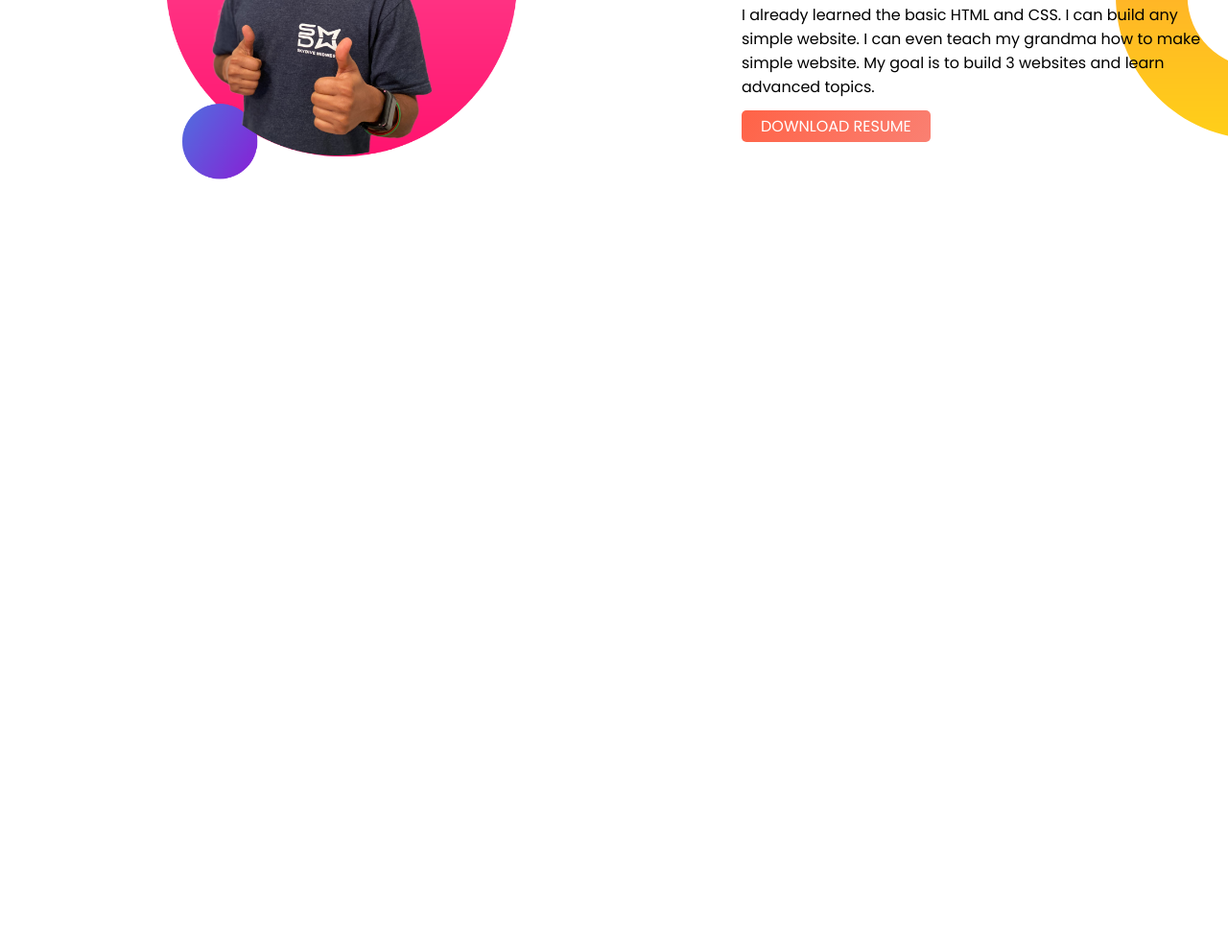
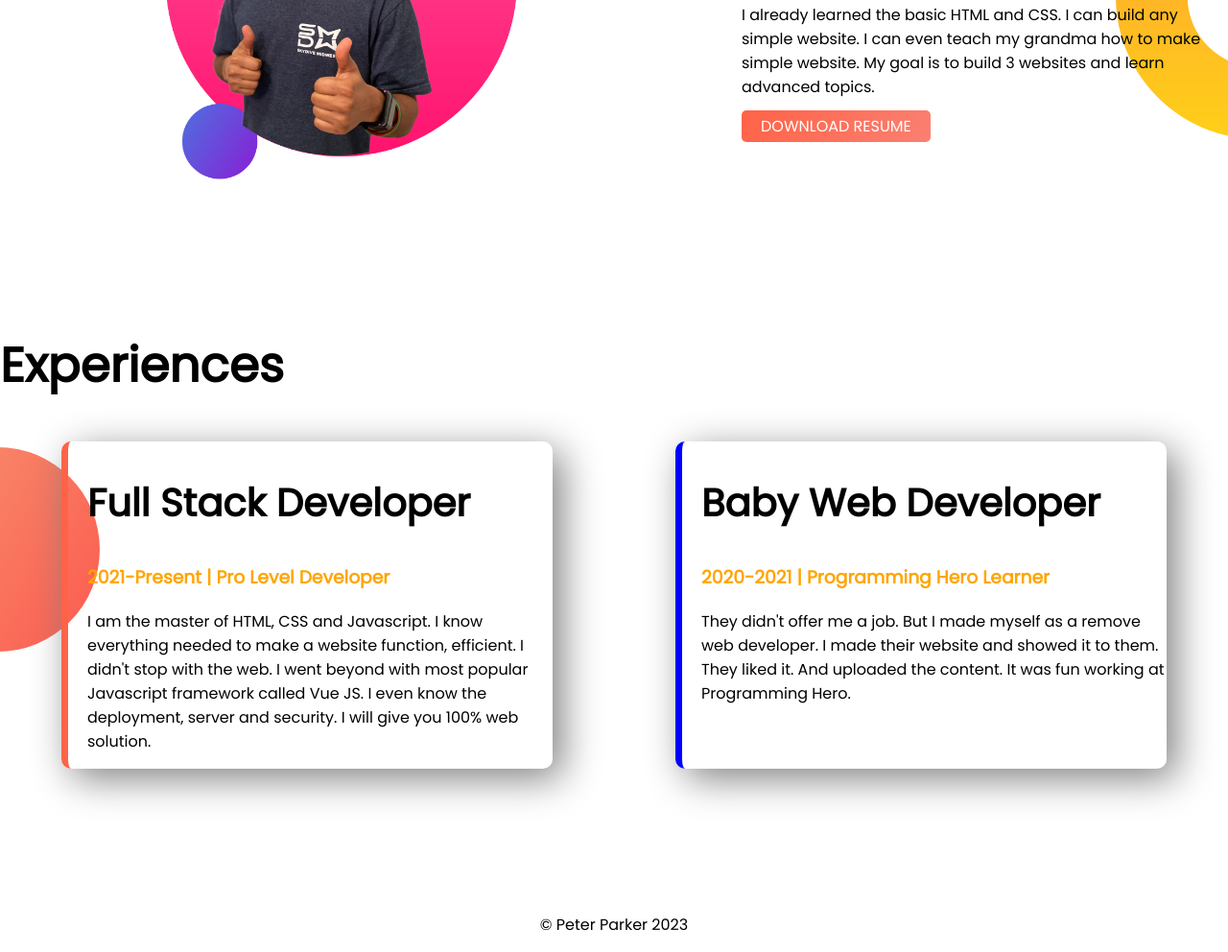
Before and after one commit to sadikware/developer-portfolio, a plain HTML site: page index.html in a window 1280 px wide. Shown: the part 816-1808 px from the top of the page at 96% size. Before the commit the page ends 1160 px from the top, so only its background shows below. Drawn offline with Linux system fonts and the light colour scheme.

Commit message:
all features added

```diff
--- a/index.html
+++ b/index.html
@@ -14,7 +14,7 @@
     <link rel="stylesheet" href="style.css" />
   </head>
   <body>
-    <section class="top-banner">
+    <section class="top-banner flexible-container">
       <div class="half-width">
         <h1>Welcome To</h1>
         <h1><span class="orange-name">Peter Parker</span> World</h1>
@@ -31,7 +31,7 @@
         <img src="./images/jhankar.png" alt="" />
       </div>
     </section>
-    <section class="dream-big">
+    <section class="dream-big flexible-container">
       <div class="half-width">
         <img src="./images/jhankar2.png" alt="" />
       </div>
@@ -46,5 +46,36 @@
         <a class="link-button" href="#">DOWNLOAD RESUME</a>
       </div>
     </section>
+
+    <section class="experience-area">
+      <h1>Experiences</h1>
+      <div class="flexible-container">
+        <div id="fullstack-developer" class="experience-item">
+          <h2>Full Stack Developer</h2>
+          <h3 class="orange-name">2021-Present | Pro Level Developer</h3>
+          <p>
+            I am the master of HTML, CSS and Javascript. I know everything
+            needed to make a website function, efficient. I didn't stop with the
+            web. I went beyond with most popular Javascript framework called Vue
+            JS. I even know the deployment, server and security. I will give you
+            100% web solution.
+          </p>
+        </div>
+        <div id="baby-web-developer" class="experience-item">
+          <h2>Baby Web Developer</h2>
+          <h3 class="orange-name">2020-2021 | Programming Hero Learner</h3>
+          <p>
+            They didn't offer me a job. But I made myself as a remove web
+            developer. I made their website and showed it to them. They liked
+            it. And uploaded the content. It was fun working at Programming
+            Hero.
+          </p>
+        </div>
+      </div>
+    </section>
+
+    <footer>
+      <p>© Peter Parker 2023</p>
+    </footer>
   </body>
 </html>
--- a/style.css
+++ b/style.css
@@ -7,12 +7,15 @@ body {
 h1 {
     font-size: 50px;
 }
+h2 {
+    font-size: 40px;
+}
 
 .orange-name {
     color: orange;
 }
 
-section {
+.flexible-container {
     display: flex;
     margin-bottom: 150px;
 }
@@ -50,4 +53,38 @@ section {
     font-weight: 500;
     color: white;
 
+
 }
+
+.experience-item {
+    box-shadow: 10px 10px 40px gray;
+    width: 40%;
+    margin-left: 5%;
+    margin-right: 5%;
+    padding-left: 20px;
+    border-radius: 10px;
+
+}
+
+
+.experience-area {
+
+
+    background-image: url(./images/exp-bg.png);
+    background-repeat: no-repeat;
+    background-position: left;
+}
+
+
+#fullstack-developer {
+    border-left: 7px solid tomato;
+}
+
+#baby-web-developer {
+    border-left: 7px solid blue;
+}
+
+
+footer p {
+    text-align: center;
+}
```
